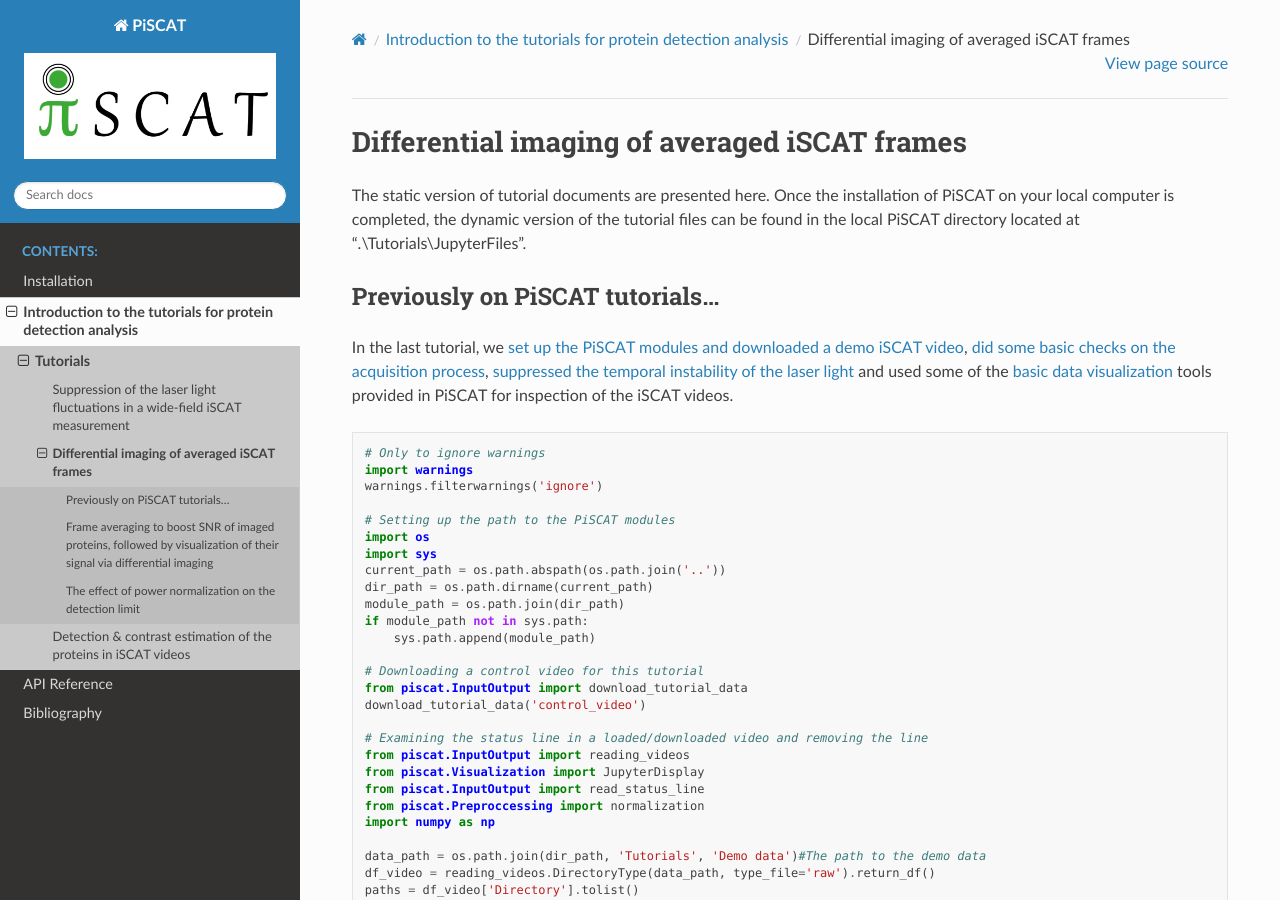
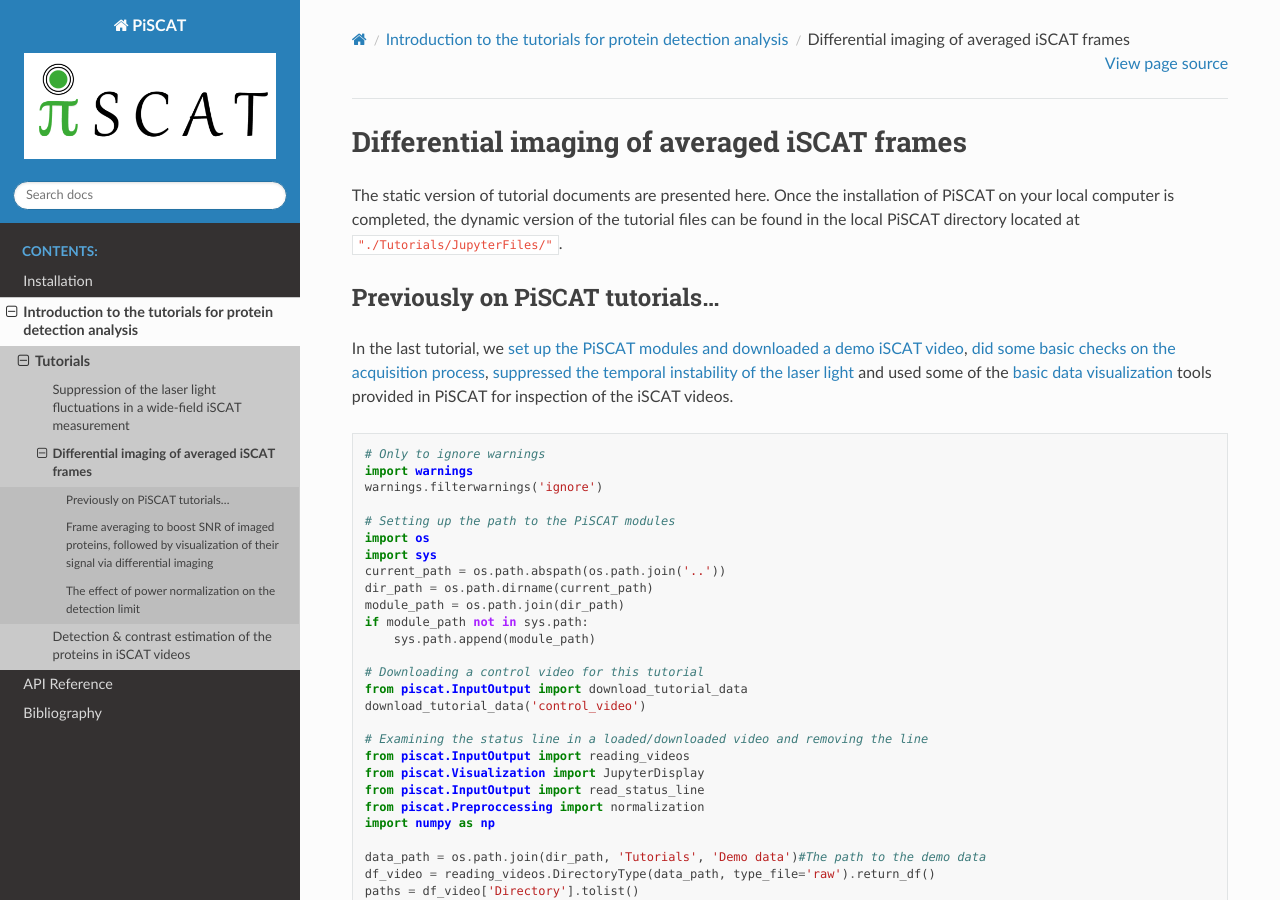
Before and after one commit to SandoghdarLab/PiSCAT, a Sphinx documentation site: the page built from docs/Tutorial2/Tutorial2.md, in a window 1280 px wide and 900 px high. Built offline with Sphinx 7.4.7 and the Read the Docs theme 2.0.0, drawn with Linux system fonts in a browser that asks for light colours.

```diff
--- a/docs/Tutorial2/Tutorial2.md
+++ b/docs/Tutorial2/Tutorial2.md
@@ -1,5 +1,5 @@
 # Differential imaging of averaged iSCAT frames
-The static version of tutorial documents are presented here. Once the installation of PiSCAT on your local computer is completed, the dynamic version of the tutorial files can be found in the local PiSCAT directory located at ".\Tutorials\JupyterFiles\".
+The static version of tutorial documents are presented here. Once the installation of PiSCAT on your local computer is completed, the dynamic version of the tutorial files can be found in the local PiSCAT directory located at `"./Tutorials/JupyterFiles/"`.
 ## Previously on PiSCAT tutorials...
 In the last tutorial, we [set up the PiSCAT modules and downloaded a demo iSCAT video](
 https://piscat.readthedocs.io/en/latest/Tutorial1/Tutorial1.html#setting-up-the-piscat-modules-and-downloading-a-demo-iscat-video),
--- a/docs/tutorials.rst
+++ b/docs/tutorials.rst
@@ -12,7 +12,7 @@ In the first tutorial, we work with an iSCAT demo video and normalize the pixel
 We discuss about the fluctuations in the recorded signal (e.g. shot noise) whose origins lies in optics which can be smoothed for example through frame averaging. PiSCAT contains a variety of efficient functionalities to tackle noises of such nature and in the second tutorial these methods will be introduced and applied to iSCAT videos.
 
 In the last tutorial we go through the entire analysis pipeline for the detection of single proteins. After performing the above mentioned preprocessing analysis on the 5nm GNP measurements, DLSs are localized in each frame of the video and then linked together to build up trajectories. We later examine the spatio-temporal characteristics of the candidate particles and filter out the outliers. In the next step, the landing profile of a protein is extracted from the intensity trace of the central pixel of the protein in its entire trajectory. The particle contrast can then be estimated via several methods available in PiSCAT. In case the injected sample consists of more than one type of protein, there could exist a number of sub-populations in the distribution of the detected particles. We finally show how to use clustering routines to distinguish multiple modes in the contrast histograms. The static version of tutorial documents are presented here.
-Once the installation of PiSCAT on your local computer is completed, the dynamic version of the tutorial files can be found in the local PiSCAT directory located at ".\Tutorials\JupyterFiles\".
+Once the installation of PiSCAT on your local computer is completed, the dynamic version of the tutorial files can be found in the local PiSCAT directory located at `"./Tutorials/JupyterFiles/"`.
 
 
 
```
Also changed, not shown: docs/Tutorial1/Tutorial1.md (+1 -1 lines), docs/Tutorial3/Tutorial3.md (+1 -1 lines), 3 other files.
